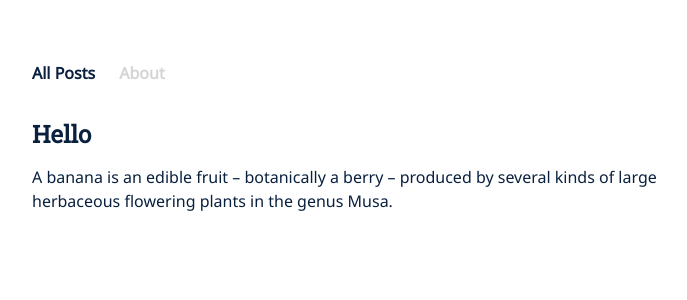
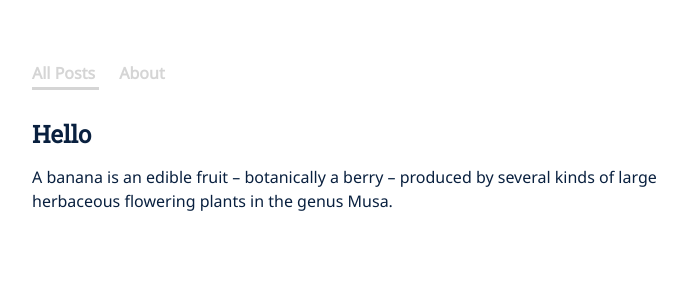
Before and after one commit to xfltrt/xfltrt.github.io, a Jekyll site: the page built from index.html, in a window 1280 px wide. Shown: the top 300 px of the page, without its empty margins (258-945 px from the left). Built offline with Jekyll 4.4.1, drawn with Linux system fonts in a browser that asks for light colours.

Commit message:
Update main.scss

```diff
--- a/_sass/main.scss
+++ b/_sass/main.scss
@@ -42,13 +42,13 @@ nav a {
   text-decoration: none;
 }
 
-nav a:hover {
+nav a:hover, .current {
   padding: 0 0 3px 0;
   border-bottom: 3px solid var(--colour-dark);
 }
 
 .current {
-  color: var(--colour-dark);
+  border-color: var(--colour-gray);
 }
 
 a {
```
